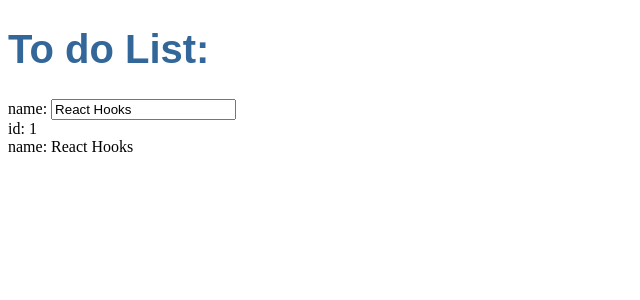
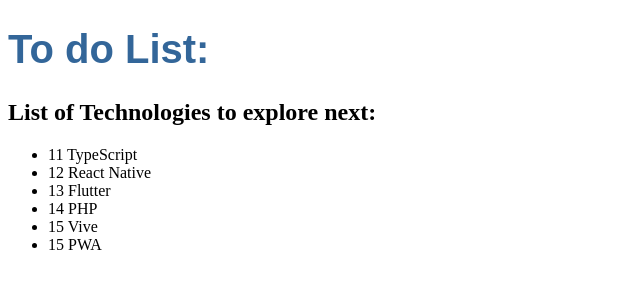
Before and after one commit to hazthompson/to-do-list-angular, an Angular app: page / in a window 1280 px wide. Shown: the top 300 px of the page, without its empty margins (0-640 px from the left). Built offline with nearby package versions, Linux system fonts and the light colour scheme.

Commit message:
Display hardcoded list of todos in 'to-dos component'

```diff
--- /dev/null
+++ b/src/app/mock-to-dos.ts
@@ -0,0 +1,10 @@
+import { ToDo } from '../to-do';
+
+export const TODOS: ToDo[] = [
+  { id: 11, name: 'TypeScript' },
+  { id: 12, name: 'React Native' },
+  { id: 13, name: 'Flutter' },
+  { id: 14, name: 'PHP' },
+  { id: 15, name: 'Vive' },
+  { id: 15, name: 'PWA' }
+];
--- a/src/app/to-dos/to-dos.component.html
+++ b/src/app/to-dos/to-dos.component.html
@@ -1,8 +1,8 @@
 <div>
-  <label
-    >name:
-    <input [(ngModel)]="toDo.name" placeholder="name" />
-  </label>
+  <h2>List of Technologies to explore next:</h2>
+  <ul class="todos">
+    <li *ngFor="let todo of todos">
+      <span class="badge">{{ todo.id }}</span> {{ todo.name }}
+    </li>
+  </ul>
 </div>
-<div><span>id: </span>{{ toDo.id }}</div>
-<div><span>name: </span>{{ toDo.name }}</div>
--- a/src/app/to-dos/to-dos.component.ts
+++ b/src/app/to-dos/to-dos.component.ts
@@ -1,5 +1,6 @@
 import { Component, OnInit } from '@angular/core';
 import { ToDo } from '../to-do';
+import { TODOS } from '../mock-to-dos';
 
 @Component({
   selector: 'app-to-dos',
@@ -7,6 +8,7 @@
   styleUrls: ['./to-dos.component.css']
 })
 export class ToDosComponent implements OnInit {
+  todos = TODOS;
   toDo: ToDo = {
     id: 1,
     name: 'React Hooks'
```
Also changed, not shown: 1 other file (tests, documents, lock files or other folders).
